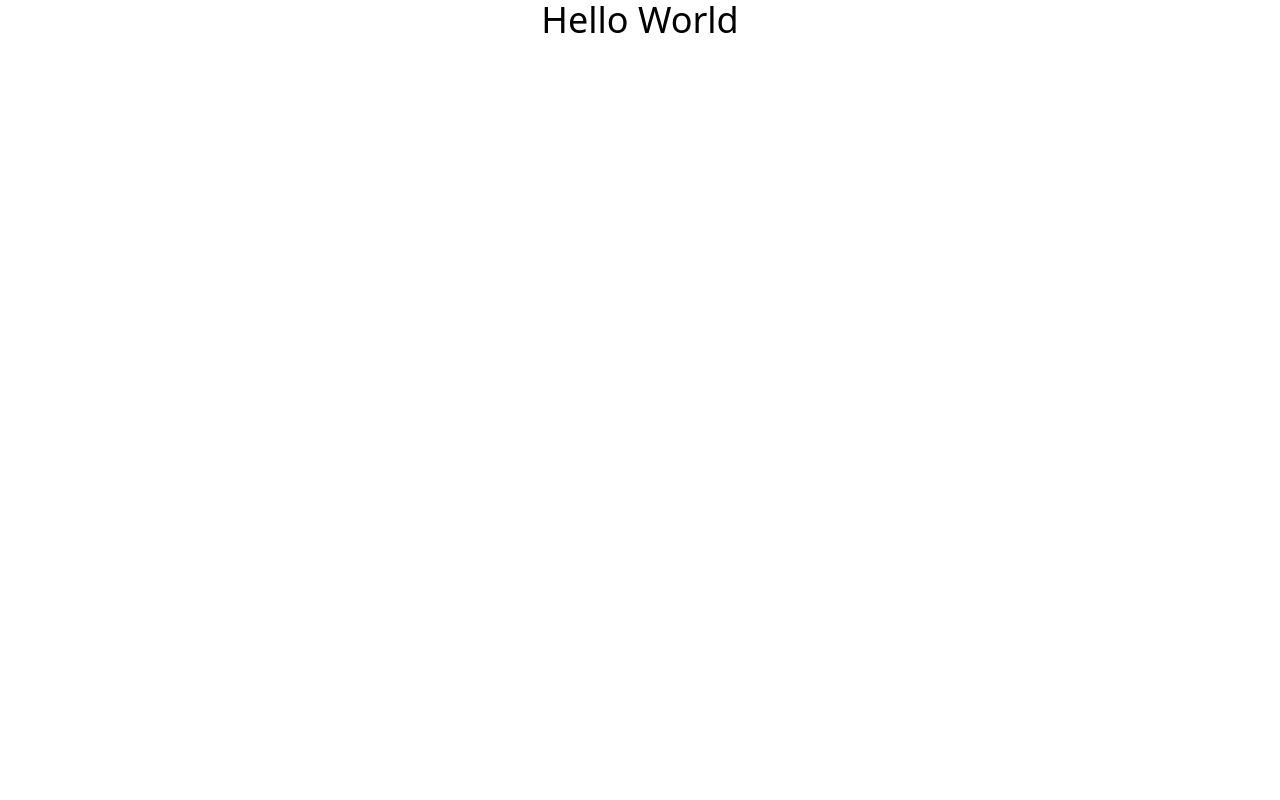
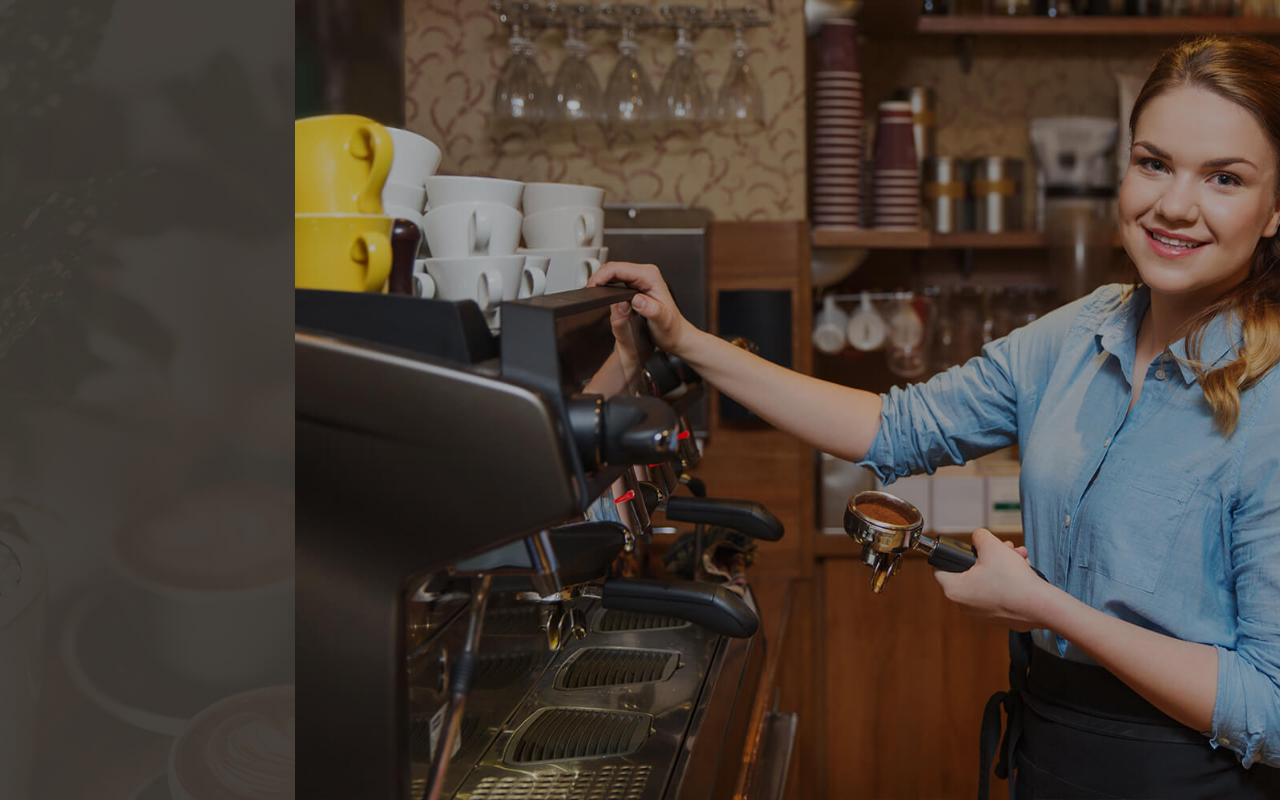
Before and after one commit to smsameet/online-coffee-shop, a Next.js app: page / in a window 1280 px wide. Built offline with nearby package versions, Linux system fonts and the light colour scheme.

Commit message:
update index page and added new images

```diff
--- a/pages/index.jsx
+++ b/pages/index.jsx
@@ -1,6 +1,9 @@
 const index = () => {
   return (
-    <h1 className='text-4xl text-center'>Hello World</h1>
+    <div className='flex'>
+      <div className='bg-[url("../public/sidebar.jpg")] w-96 lg:block hidden'></div>
+      <div className='bg-[url("../public/slide.jpg")] w-full relative h-96 md:h-screen bg-cover md:bg-center bg-right'></div>
+    </div>
   )
 }
 
```
Also changed, not shown: public/sidebar.jpg (added), public/slide.jpg (added).
